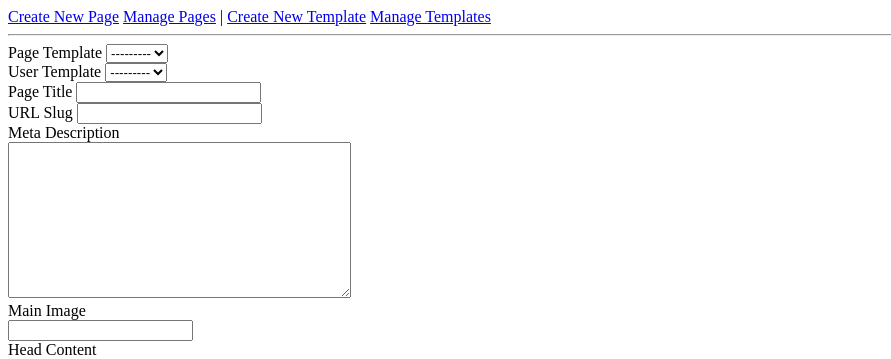
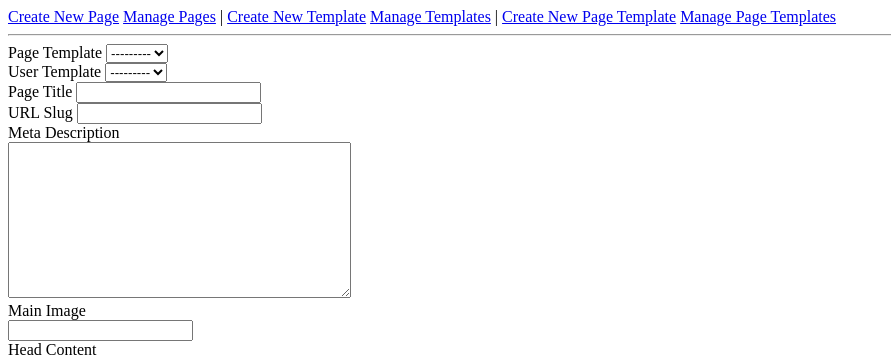
Before and after one commit to jakealstad/django-flatterpages-old, a Django app: page /flatterpages/create-page/ in a window 1280 px wide. Shown: the top 359 px of the page, without its empty margins (0-891 px from the left). Run offline with Django 3.2, Linux system fonts and the light colour scheme; the visitor is signed in with stand-in values (Sample User, id 1); data that the repository does not hold is empty.

Commit message:
page templates are now saved to files

```diff
--- a/flatterpages/flatterpages/forms.py
+++ b/flatterpages/flatterpages/forms.py
@@ -28,6 +28,11 @@ class PageTemplateForm(forms.ModelForm):
 
 	def save(self, commit=True):
 		instance = super(PageTemplateForm, self).save(commit=commit)
+		# f = open('flatterpages/templates/pagetemplates/' + str(self.title))
+		f = open('templates/pagetemplates/' + str(instance.title).lower() + '.html', 'w')
+		f.write(instance.template_content)
+		f.close()
+
 		return instance
 
 
--- a/flatterpages/flatterpages/models.py
+++ b/flatterpages/flatterpages/models.py
@@ -40,6 +40,9 @@ class Page(models.Model):
 	def __unicode__(self):
 		return self.title
 
+	def template(self):
+		return 'pagetemplates/' + str(self.page_template).lower() + '.html'
+
 
 class PageMedia(models.Model):
 
--- a/flatterpages/flatterpages/views.py
+++ b/flatterpages/flatterpages/views.py
@@ -35,6 +35,7 @@ def edit_page(request, slug):
 
 def render_page(request, slug):
 	page = get_object_or_404(Page, slug=slug)
+	# template = 'pagetemplates/' + str(page.page_template).lower() + '.html'
 
 	return render(request, 'base.html', {
 		'page': page,
@@ -106,8 +107,11 @@ def edit_user_template(request, id):
 
 @login_required
 def manage_page_templates(request):
+	templates = PageTemplate.objects.all()
 
-	return render(request, 'manage-page-templates.html')
+	return render(request, 'manage-page-templates.html', {
+		'templates': templates,
+		})
 
 
 @login_required
--- a/flatterpages/templates/base.html
+++ b/flatterpages/templates/base.html
@@ -3,6 +3,7 @@
 <!DOCTYPE html>
 <html lang="en">
   <head>
+    <meta description="{{ page.meta_description }}" />
     {{ page.head_content|render }}
     <style>
       {{ page.css|render }}
@@ -11,7 +12,7 @@
 
   <body>
 
-    {{ page.main_content|render }}
+    {% include page.template %}
 
   </body>
 </html>
--- a/flatterpages/templates/manage-page-templates.html
+++ b/flatterpages/templates/manage-page-templates.html
@@ -10,7 +10,10 @@
   	{% include 'navigation.html' %}
 
   	<h2>Manage Page Templates</h2>
-
+    {% for template in templates %}
+    <a href="{% url flatterpages.views.edit_page_template template.id %}">{{ template }}</a>
+    <br/>
+    {% endfor %}
 
   </body>
 </html>
--- a/flatterpages/templates/navigation.html
+++ b/flatterpages/templates/navigation.html
@@ -3,4 +3,9 @@
 <span>|</span>
 <a href="{% url flatterpages.views.create_user_template %}">Create New Template</a>
 <a href="{% url flatterpages.views.manage_user_templates %}">Manage Templates</a>
+{% if user.is_superuser %}
+<span>|</span>
+<a href="{% url flatterpages.views.create_page_template %}">Create New Page Template</a>
+<a href="{% url flatterpages.views.manage_page_templates %}">Manage Page Templates</a>
+{% endif %}
 <hr/>
```
